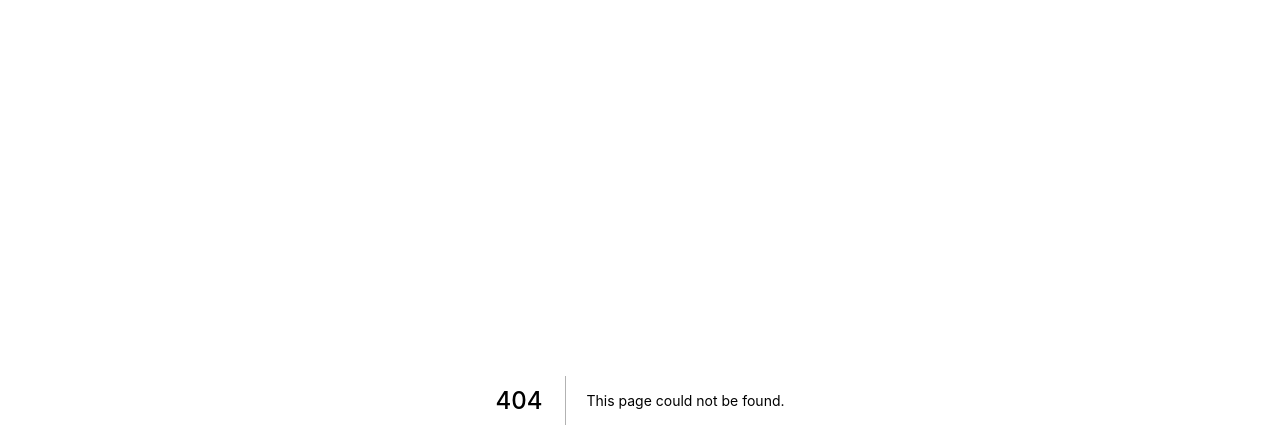
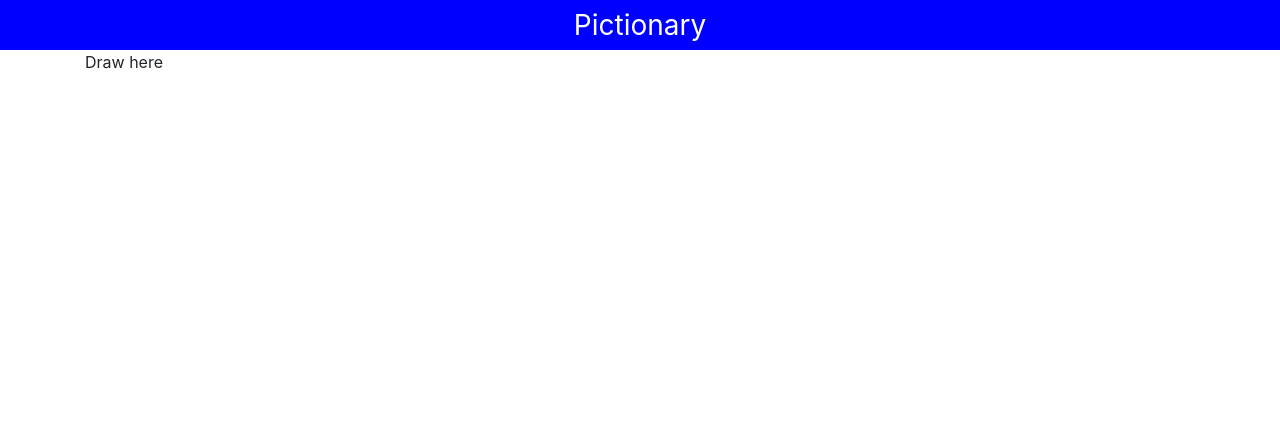
Before and after one commit to amitamb/pictionary, a Next.js app: page /rooms/1 in a window 1280 px wide. Before the commit this address had no page. Shown: the top 448 px of the page. Built offline with nearby package versions, Linux system fonts and the light colour scheme.

Commit message:
Rooms list showing

```diff
--- /dev/null
+++ b/components/Header.js
@@ -0,0 +1,19 @@
+// components/Header.js
+
+const headerStyle = {
+  backgroundColor: "blue",
+  color: "white",
+  width: "100%",
+  height: "50px",
+  lineHeight: "50px",
+  textAlign: "center",
+  fontSize: "28px"
+};
+
+const Header = () => (
+  <div className="Header" style={headerStyle}>
+    Pictionary
+  </div>
+);
+
+export default Header;
--- /dev/null
+++ b/components/Layout.js
@@ -0,0 +1,47 @@
+// components/Layout.js
+
+import Head from 'next/head';
+import Image from 'next/image';
+import Header from "./Header";
+import NavBar from "./NavBar";
+import Container from 'react-bootstrap/Container';
+import Row from 'react-bootstrap/Row';
+import Col from 'react-bootstrap/Col';
+
+const layoutStyle = {
+  display: "flex",
+  flexDirection: "column",
+  height: "100%",
+  width: "100%"
+};
+
+const contentStyle = {
+  flex: 1,
+  display: "flex",
+  flexDirection: "column"
+};
+
+const Layout = props => (
+  <div>
+    <Head>
+      <title>Online Pictionary</title>
+      <meta name="description" content="Play pictionary online" />
+      <link rel="icon" href="/favicon.ico" />
+    </Head>
+    <div className="Layout" style={layoutStyle}>
+      <Header />
+      <div className="Content" style={contentStyle}>
+        <Container>
+          <Row>
+            <Col>
+              {props.children}
+            </Col>
+          </Row>
+        </Container>
+      </div>
+      <NavBar />
+    </div>
+  </div>
+);
+
+export default Layout;
--- /dev/null
+++ b/components/NavBar.js
@@ -0,0 +1,17 @@
+// components/NavBar.js
+
+const navBarStyle = {
+  backgroundColor: "red",
+  color: "white",
+  width: "100%",
+  height: "60px",
+  display: "none"
+};
+
+const NavBar = () => (
+  <div className="NavBar" style={navBarStyle}>
+    NAVBAR
+  </div>
+);
+
+export default NavBar;
--- a/package.json
+++ b/package.json
@@ -8,8 +8,11 @@
     "start": "next start"
   },
   "dependencies": {
+    "bootstrap": "4.6.0",
     "next": "10.2.3",
     "react": "17.0.2",
-    "react-dom": "17.0.2"
+    "react-bootstrap": "^1.6.0",
+    "react-dom": "17.0.2",
+    "sass": "^1.34.1"
   }
 }
--- a/pages/_app.js
+++ b/pages/_app.js
@@ -1,3 +1,4 @@
+import 'bootstrap/dist/css/bootstrap.min.css';
 import '../styles/globals.css'
 
 function MyApp({ Component, pageProps }) {
--- /dev/null
+++ b/pages/rooms/[name].js
@@ -0,0 +1,18 @@
+import Layout from "../../components/Layout";
+import Row from 'react-bootstrap/Row';
+import Col from 'react-bootstrap/Col';
+
+function About() {
+  return (
+    <Layout>
+      <Row>
+        <Col xs={8}>
+          Draw here
+        </Col>
+        <Col></Col>
+      </Row>
+    </Layout>
+  )
+}
+
+export default About
--- a/styles/globals.css
+++ b/styles/globals.css
@@ -4,6 +4,11 @@ body {
   margin: 0;
   font-family: -apple-system, BlinkMacSystemFont, Segoe UI, Roboto, Oxygen,
     Ubuntu, Cantarell, Fira Sans, Droid Sans, Helvetica Neue, sans-serif;
+}
+
+html, body, #__next {
+  height: 100%;
+  width: 100%;
 }
 
 a {
```
Also changed, not shown: components/RoomRow.js (added, +18 -0 lines), components/RoomRow.module.scss (added, +26 -0 lines), pages/index (copy).js (added, +69 -0 lines), pages/index.js (+35 -61 lines), support/rooms.js (added, +22 -0 lines), 1 other file (tests, documents, lock files or other folders).
